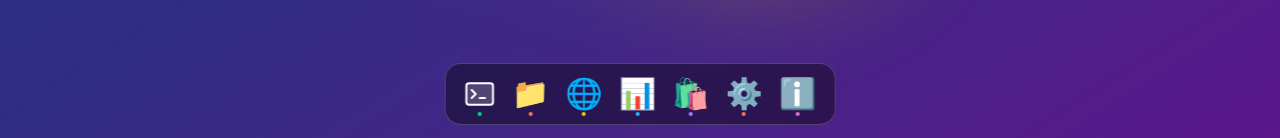
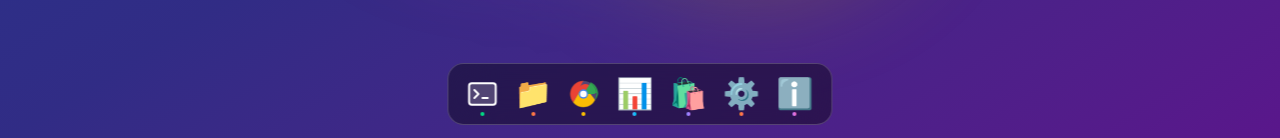
Before and after one commit to mzhren/NeoLinuxUI, a Next.js app: page / in a window 1280 px wide. Shown: the part 659-797 px from the top of the page. Built offline with nearby package versions, Linux system fonts and the light colour scheme.

Commit message:
add chrome icon

```diff
--- a/app/components/Dock.tsx
+++ b/app/components/Dock.tsx
@@ -2,6 +2,7 @@
 
 import { useState, useEffect, useRef } from 'react';
 import TerminalIcon from './icons/TerminalIcon';
+import ChromeIcon from './icons/ChromeIcon';
 
 interface Window {
   id: string;
@@ -37,7 +38,7 @@ export default function Dock({ windows, openWindow, restoreWindow }: DockProps)
   const dockApps = [
     { icon: 'terminal', label: 'Terminal', type: 'terminal' as const },
     { icon: '📁', label: 'Files', type: 'files' as const },
-    { icon: '🌐', label: 'Chrome', type: 'browser' as const },
+    { icon: 'chrome', label: 'Chrome', type: 'browser' as const },
     { icon: '📊', label: 'Monitor', type: 'monitor' as const },
     { icon: '🛍️', label: 'App Store', type: 'appstore' as const },
     { icon: '⚙️', label: 'Settings', type: 'settings' as const },
@@ -92,7 +93,7 @@ function getWindowIcon(type: Window['type']): string {
     monitor: '📊',
     appstore: '🛍️',
     applist: '📱',
-    browser: '🌐',
+    browser: 'chrome',
     settings: '⚙️',
     about: 'ℹ️',
   };
@@ -190,6 +191,8 @@ function DockIcon({
       >
         {icon === 'terminal' ? (
           <TerminalIcon className="w-8 h-8 text-white" />
+        ) : icon === 'chrome' ? (
+          <ChromeIcon className="w-8 h-8" />
         ) : (
           <span className="text-3xl">{icon}</span>
         )}
--- /dev/null
+++ b/app/components/icons/ChromeIcon.tsx
@@ -0,0 +1,38 @@
+export default function ChromeIcon({ className = "w-8 h-8" }: { className?: string }) {
+  return (
+    <svg
+      viewBox="0 0 24 24"
+      fill="none"
+      xmlns="http://www.w3.org/2000/svg"
+      className={className}
+    >
+      {/* Outer circle */}
+      <circle cx="12" cy="12" r="10" fill="#fff" opacity="0.2"/>
+
+      {/* Red segment */}
+      <path
+        d="M12 2C6.48 2 2 6.48 2 12c0 2.43.87 4.66 2.32 6.39L9.5 9.5h9c0-2.76-2.24-5-5-5-1.66 0-3.13.81-4.05 2.05L12 2z"
+        fill="#EA4335"
+      />
+
+      {/* Yellow segment */}
+      <path
+        d="M4.32 18.39C6.05 20.55 8.85 22 12 22c3.87 0 7.13-2.21 8.78-5.44L15.5 9.5H9.5L4.32 18.39z"
+        fill="#FBBC04"
+      />
+
+      {/* Green segment */}
+      <path
+        d="M22 12c0-.34-.02-.68-.05-1.01L20.78 16.56c1.23-1.28 2-3 2.22-4.89v.33c0-3.87-2.21-7.13-5.44-8.78L12 12l8.05 0C21.19 11.34 22 10.74 22 12z"
+        fill="#34A853"
+      />
+
+      {/* Blue center circle */}
+      <circle cx="12" cy="12" r="3.5" fill="#4285F4"/>
+      <circle cx="12" cy="12" r="2.5" fill="#fff"/>
+
+      {/* Outer stroke */}
+      <circle cx="12" cy="12" r="10" stroke="currentColor" strokeWidth="0.5" opacity="0.3"/>
+    </svg>
+  );
+}
```
